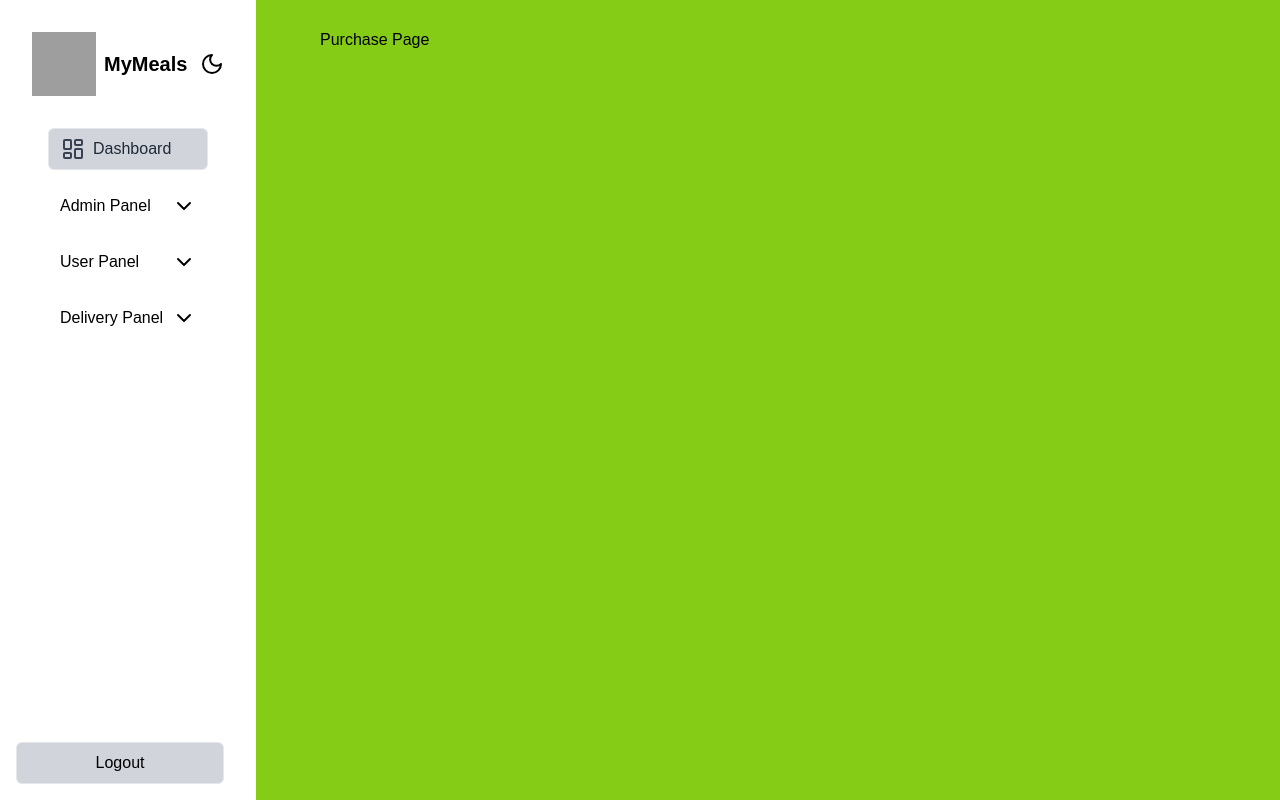
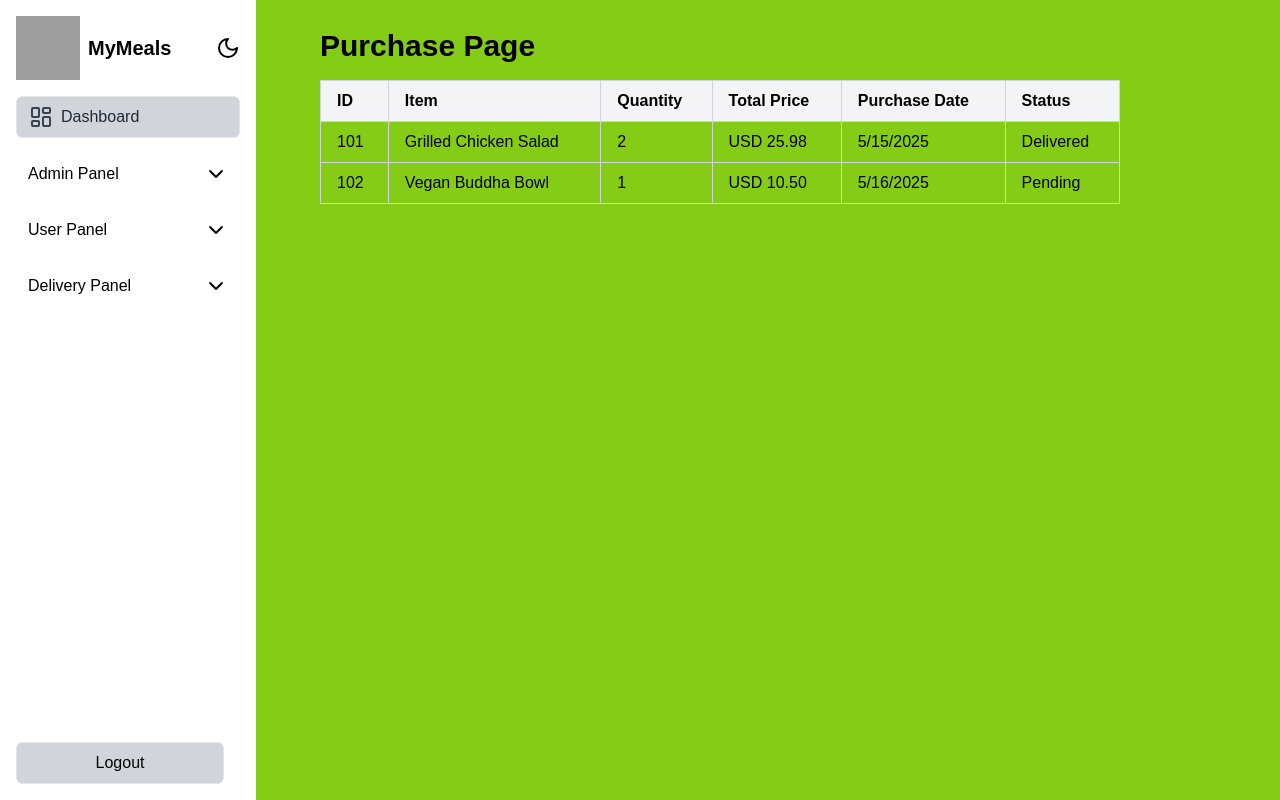
Before and after one commit to SarojKuSwain1998/mymeals-admin-pannel, a React (Vite) app: page /admin/purchase in a window 1280 px wide. Built offline with nearby package versions, Linux system fonts and the light colour scheme; grey boxes are pictures that could not be loaded.

Commit message:
Changes are made

```diff
--- a/src/App.jsx
+++ b/src/App.jsx
@@ -73,7 +73,7 @@ function LayoutWithNavbar() {
           <Route path="/renewal" element={<RenewalForm />} />
           <Route path="/update-contact" element={<UpdateContactForm />} />
           <Route path="/complaint-form" element={<ComplaintForm />} />
-          <Route path="/complaint-form" element={<ComplaintForm />} />
+
           <Route
             path="/change-delivery-location"
             element={<ChangeDeliveryLocationForm />}
--- a/src/components/Layout/Sidebar.jsx
+++ b/src/components/Layout/Sidebar.jsx
@@ -40,12 +40,13 @@ const Sidebar = () => {
 
   return (
     // <aside className="h-screen w-64 bg-white p-8   text-black fixed">
-    <aside className="h-screen w-64 bg-white dark:bg-gray-900 p-8 text-black dark:text-white fixed">
+    <aside className="fixed h-screen w-64 bg-white dark:bg-gray-900 text-black dark:text-white flex flex-col">
       {/* <div className="flex items-center mb-8">
         <img src="./images/logo.png" alt="Logo" className="w-16 h-16 mr-2" />
         <span className="text-xl font-semibold">MyMeals</span>
       </div> */}
-      <div className="flex items-center mb-8 justify-between">
+      <div className="flex items-center mb-4 justify-between px-4 pt-4">
+        {" "}
         <div className="flex items-center">
           <img
             src={"./images/logo.png" || "../images/logo.png"}
--- a/src/components/Pages/PurchasePage.jsx
+++ b/src/components/Pages/PurchasePage.jsx
@@ -1,7 +1,78 @@
+import { useState } from "react";
+
 const PurchasePage = () => {
+  const [purchases, setPurchases] = useState([
+    {
+      id: 101,
+      itemName: "Grilled Chicken Salad",
+      quantity: 2,
+      totalPrice: 25.98,
+      currency: "USD",
+      purchaseDate: "2025-05-15T14:30:00Z",
+      status: "Delivered",
+    },
+    {
+      id: 102,
+      itemName: "Vegan Buddha Bowl",
+      quantity: 1,
+      totalPrice: 10.5,
+      currency: "USD",
+      purchaseDate: "2025-05-16T09:15:00Z",
+      status: "Pending",
+    },
+  ]);
+
   return (
     <div className="w-full px-4 pt-2 md:px-20 lg:px-40">
-      <h1>Purchase Page</h1>
+      <h1 className="mb-4 text-3xl font-bold capitalize">Purchase Page</h1>
+      <div className="overflow-x-auto">
+        <table className="min-w-full table-auto border-collapse border border-gray-300">
+          <thead className="bg-gray-100">
+            <tr>
+              <th className="border border-gray-300 px-4 py-2 text-left">ID</th>
+              <th className="border border-gray-300 px-4 py-2 text-left">
+                Item
+              </th>
+              <th className="border border-gray-300 px-4 py-2 text-left">
+                Quantity
+              </th>
+              <th className="border border-gray-300 px-4 py-2 text-left">
+                Total Price
+              </th>
+              <th className="border border-gray-300 px-4 py-2 text-left">
+                Purchase Date
+              </th>
+              <th className="border border-gray-300 px-4 py-2 text-left">
+                Status
+              </th>
+            </tr>
+          </thead>
+          <tbody>
+            {purchases.map((purchase) => (
+              <tr key={purchase.id}>
+                <td className="border border-gray-300 px-4 py-2">
+                  {purchase.id}
+                </td>
+                <td className="border border-gray-300 px-4 py-2">
+                  {purchase.itemName}
+                </td>
+                <td className="border border-gray-300 px-4 py-2">
+                  {purchase.quantity}
+                </td>
+                <td className="border border-gray-300 px-4 py-2">
+                  {purchase.currency} {purchase.totalPrice.toFixed(2)}
+                </td>
+                <td className="border border-gray-300 px-4 py-2">
+                  {new Date(purchase.purchaseDate).toLocaleDateString()}
+                </td>
+                <td className="border border-gray-300 px-4 py-2">
+                  {purchase.status}
+                </td>
+              </tr>
+            ))}
+          </tbody>
+        </table>
+      </div>
     </div>
   );
 };
```
Also changed, not shown: src/components/context/ThemeContext.jsx (line endings or trailing spaces).
